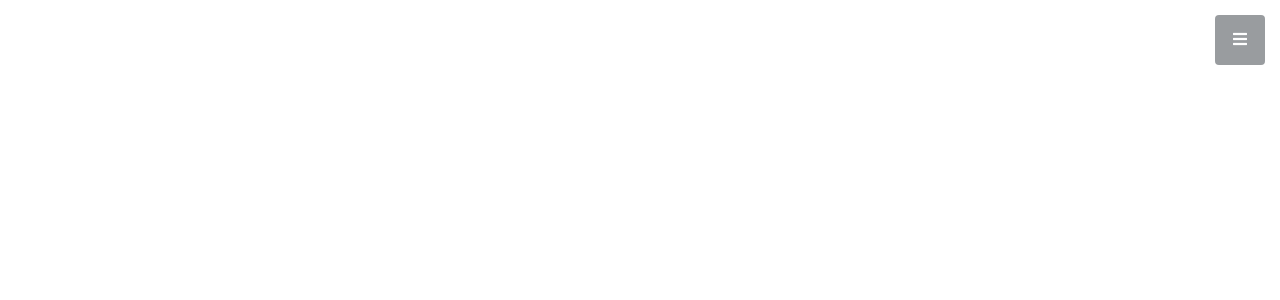
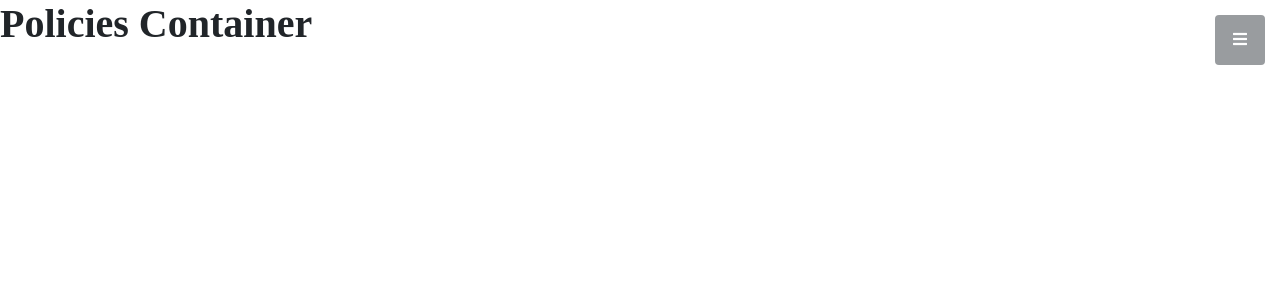
Before and after one commit to aaj3f/housing-policy-react, a React (Create React App) app: page /policies in a window 1280 px wide. Shown: the top 300 px of the page. Built offline with nearby package versions, Linux system fonts and the light colour scheme.

Commit message:
add route and navbar links for policiesContainer

```diff
--- a/src/containers/navbar.js
+++ b/src/containers/navbar.js
@@ -45,7 +45,7 @@ class NavBar extends Component {
             <Link to='/home' className="js-scroll-trigger">Home</Link>
           </li>
           <li onClick={this.handleLinkClick} className="sidebar-nav-item">
-            <Link to='/policy' className="js-scroll-trigger">Policy Information</Link>
+            <Link to='/policies' className="js-scroll-trigger">Policy Information</Link>
           </li>
         </ul>
       </nav>
--- a/src/containers/policiesContainer.js
+++ b/src/containers/policiesContainer.js
@@ -4,7 +4,9 @@ import { connect } from 'react-redux'
 class PoliciesContainer extends Component {
 
   render() {
-    return(<h1>Policies Container</h1>)
+    return(
+      <h1>Policies Container</h1>
+    )
   }
 }
 
--- a/src/index.js
+++ b/src/index.js
@@ -6,7 +6,8 @@ import thunk from 'redux-thunk';
 import './index.css';
 import App from './App';
 import About from './containers/about';
-import NavBar from './containers/navbar'
+import NavBar from './containers/navbar';
+import PoliciesContainer from './containers/policiesContainer'
 import rootReducer from './reducers/index'
 import { BrowserRouter as Router, Route } from 'react-router-dom';
 import * as serviceWorker from './serviceWorker';
@@ -20,6 +21,7 @@ ReactDOM.render(
       <Route exact path="/" component={About} />
       <Route path="/about" component={About} />
       <Route path="/home" component={App} />
+      <Route path="/policies" component={PoliciesContainer} />
     </Router>
   </Provider>, document.getElementById('root'));
 
```
